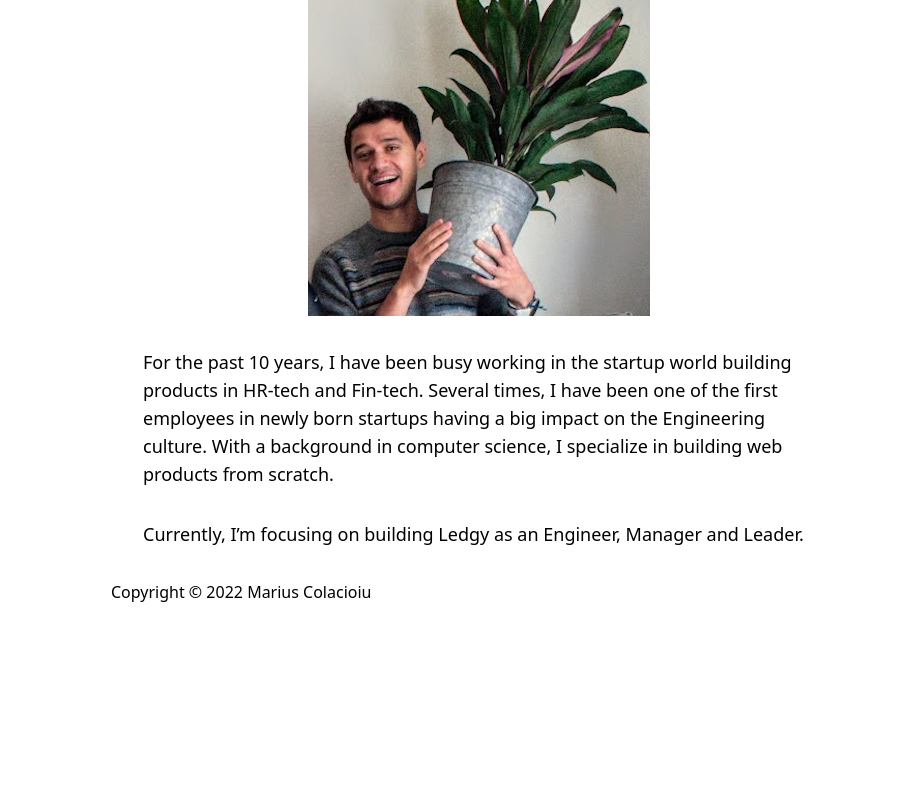
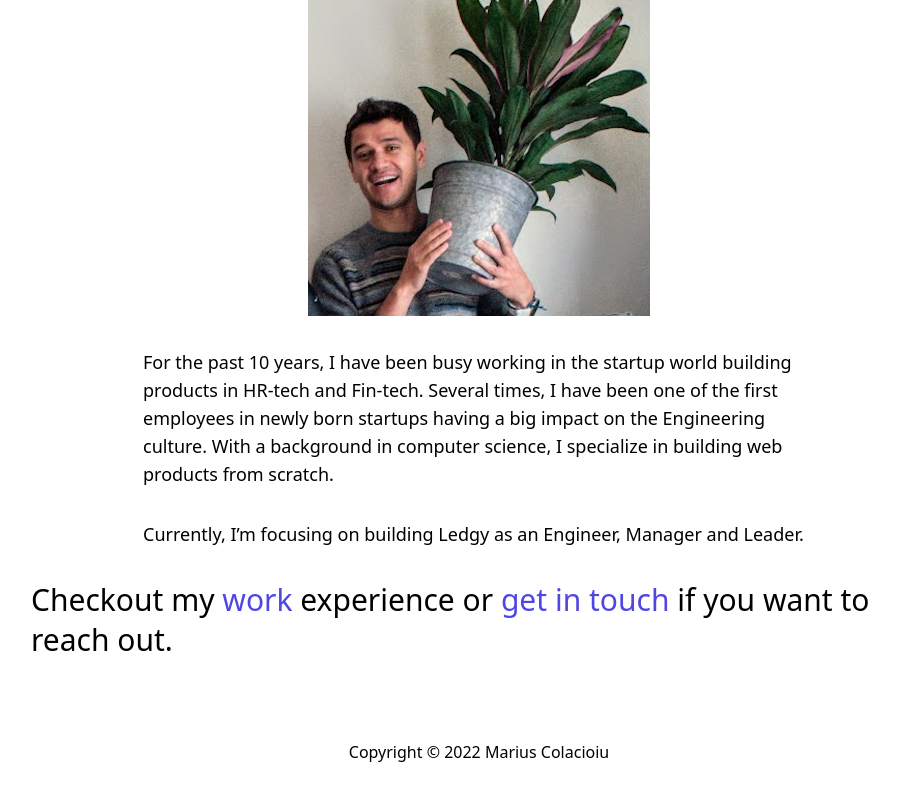
Before and after one commit to colmarius/colmarius.github.io, a React (Vite) app: page / in a window 1280 px wide. Shown: the part 476-1276 px from the top of the page, without its empty margins (161-1060 px from the left). Before the commit the page ends 1080 px from the top, so only its background shows below. Built offline with nearby package versions, Linux system fonts and the light colour scheme.

Commit message:
Add reach out message on home page

```diff
--- a/src/components/Footer.tsx
+++ b/src/components/Footer.tsx
@@ -1,8 +1,8 @@
 export const Footer = () => {
   const year = new Date().getFullYear();
   return (
-    <footer className="mx-auto xl:mx-40 md:mx-20">
-      <div className="font-light">Copyright © {year} Marius Colacioiu</div>
+    <footer className="mx-auto">
+      <div className="font-light mb-10">Copyright © {year} Marius Colacioiu</div>
     </footer>
   );
 };
--- a/src/pages/HomePage.tsx
+++ b/src/pages/HomePage.tsx
@@ -1,4 +1,5 @@
 import { MESSAGES } from '@config';
+import { NavLink } from 'react-router-dom';
 
 import placeholder from '../assets/placeholder.png';
 
@@ -33,10 +34,25 @@ const AboutMeMessage = () => (
   </div>
 );
 
+const ReachOutMessage = () => (
+  <div className="leading-10 text-3xl antialiased font-light mb-20">
+    Checkout my{' '}
+    <NavLink to="work" className="text-indigo-600">
+      work
+    </NavLink>{' '}
+    experience or{' '}
+    <NavLink to="contact" className="text-indigo-600">
+      get in touch
+    </NavLink>{' '}
+    if you want to reach out.
+  </div>
+);
+
 export const HomePage = () => (
   <div className="lg:mx-20">
     <HelloMessage />
     <MainImage />
     <AboutMeMessage />
+    <ReachOutMessage />
   </div>
 );
```
